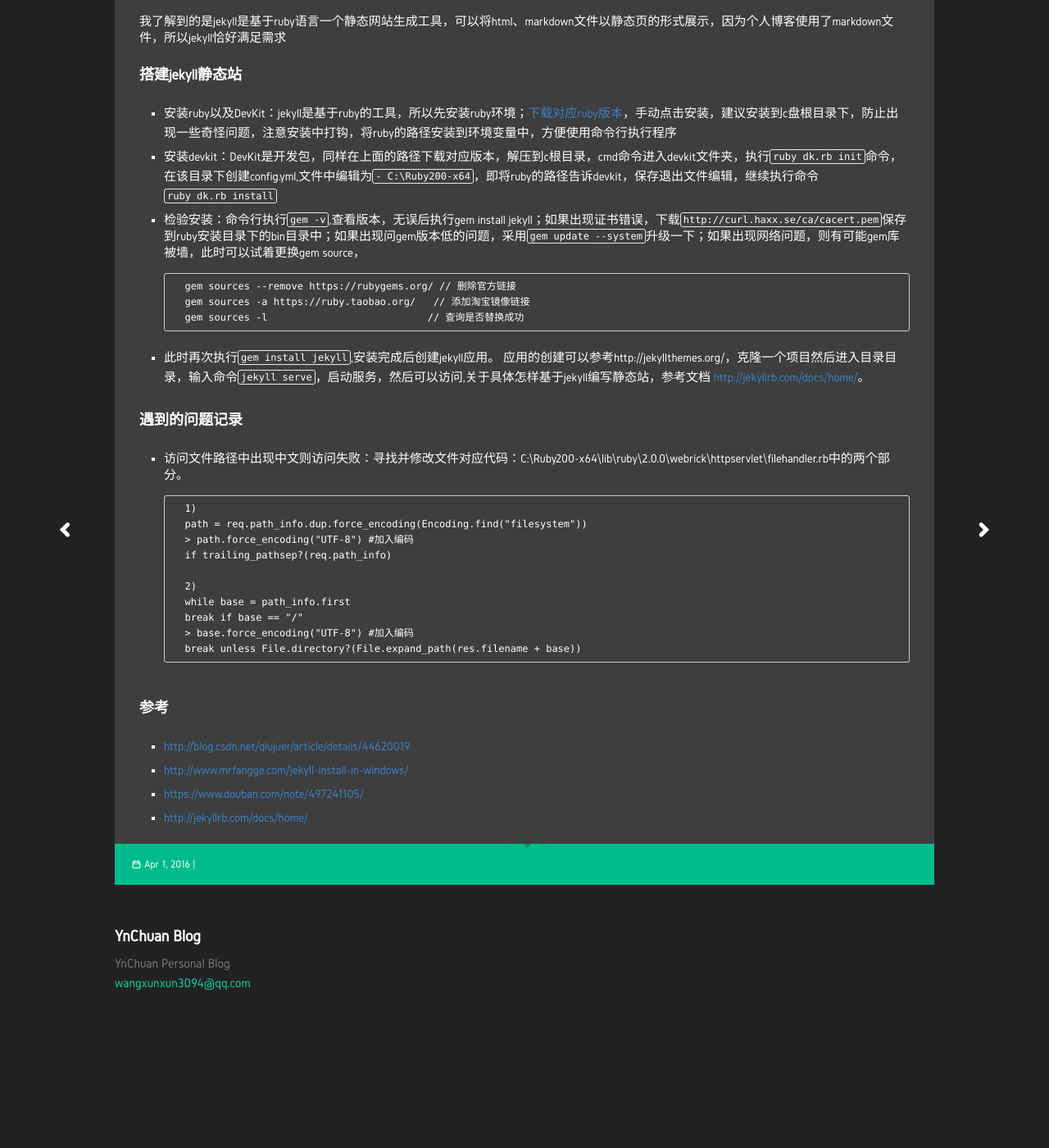
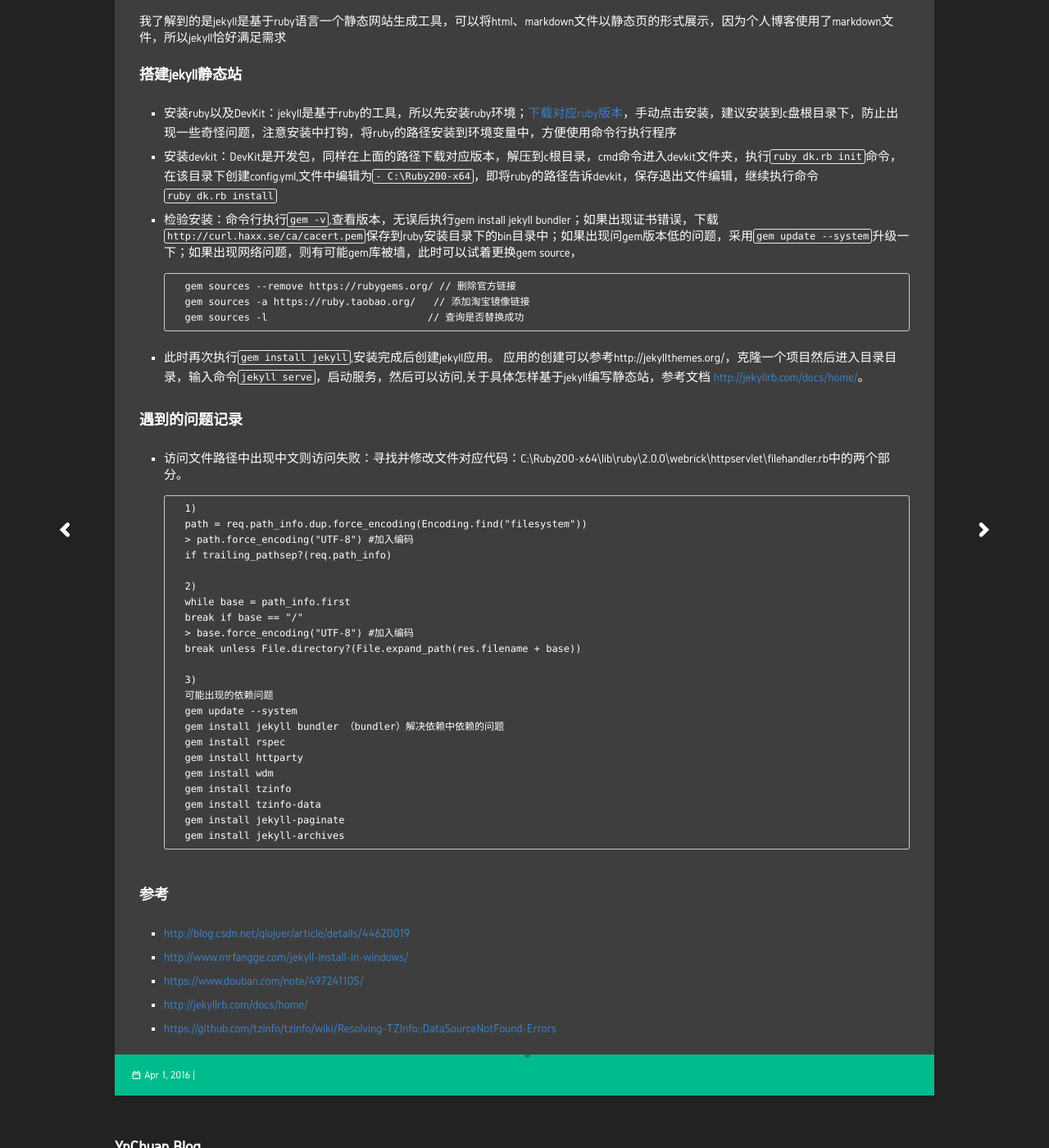
Before and after one commit to ynchuan/blog, a Jekyll site: the page built from _posts/2016-04-01-jekyll-blog-build.md, in a window 1280 px wide and 1400 px high, scrolled down 249 px. Shown: the whole window at 82% size. Built offline with Jekyll 4.4.1, drawn with Linux system fonts in a browser that asks for light colours; comment, search, counter and statistics services are not loaded; before the commit the page ends 1510 px from its top, so only the background shows below that.

```diff
--- a/Gemfile
+++ b/Gemfile
@@ -2,3 +2,4 @@ source 'https://rubygems.org'
 gem 'jekyll'
 gem 'jekyll-paginate'
 gem 'jekyll-archives'
+gem 'tzinfo-data', platforms: [:mingw, :mswin, :x64_mingw]
--- a/_posts/2016-04-01-jekyll-blog-build.md
+++ b/_posts/2016-04-01-jekyll-blog-build.md
@@ -15,7 +15,7 @@ tags:
 ### 搭建jekyll静态站
 - 安装ruby以及DevKit：jekyll是基于ruby的工具，所以先安装ruby环境；[下载对应ruby版本](http://rubyinstaller.org/downloads/)，手动点击安装，建议安装到c盘根目录下，防止出现一些奇怪问题，注意安装中打钩，将ruby的路径安装到环境变量中，方便使用命令行执行程序
 - 安装devkit：DevKit是开发包，同样在上面的路径下载对应版本，解压到c根目录，cmd命令进入devkit文件夹，执行`ruby dk.rb init`命令，在该目录下创建config.yml,文件中编辑为`- C:\Ruby200-x64`，即将ruby的路径告诉devkit，保存退出文件编辑，继续执行命令`ruby dk.rb install`
-- 检验安装：命令行执行`gem -v`,查看版本，无误后执行gem install jekyll；如果出现证书错误，下载`http://curl.haxx.se/ca/cacert.pem`保存到ruby安装目录下的bin目录中；如果出现问gem版本低的问题，采用`gem update --system`升级一下；如果出现网络问题，则有可能gem库被墙，此时可以试着更换gem source，
+- 检验安装：命令行执行`gem -v`,查看版本，无误后执行gem install jekyll bundler；如果出现证书错误，下载`http://curl.haxx.se/ca/cacert.pem`保存到ruby安装目录下的bin目录中；如果出现问gem版本低的问题，采用`gem update --system`升级一下；如果出现网络问题，则有可能gem库被墙，此时可以试着更换gem source，
 
         gem sources --remove https://rubygems.org/ // 删除官方链接
         gem sources -a https://ruby.taobao.org/   // 添加淘宝镜像链接
@@ -39,8 +39,17 @@ tags:
 		> base.force_encoding("UTF-8") #加入编码
 		break unless File.directory?(File.expand_path(res.filename + base))
 
-
-
+        3)
+        可能出现的依赖问题
+        gem update --system
+        gem install jekyll bundler （bundler）解决依赖中依赖的问题
+        gem install rspec
+        gem install httparty
+        gem install wdm
+        gem install tzinfo
+        gem install tzinfo-data
+        gem install jekyll-paginate
+        gem install jekyll-archives
 
 
 ### 参考
@@ -48,3 +57,4 @@ tags:
 - [http://www.mrfangge.com/jekyll-install-in-windows/](http://www.mrfangge.com/jekyll-install-in-windows/)
 - [https://www.douban.com/note/497241105/](https://www.douban.com/note/497241105/)
 - [http://jekyllrb.com/docs/home/](http://jekyllrb.com/docs/home/)
+- [https://github.com/tzinfo/tzinfo/wiki/Resolving-TZInfo::DataSourceNotFound-Errors](https://github.com/tzinfo/tzinfo/wiki/Resolving-TZInfo::DataSourceNotFound-Errors)
```
Also changed, not shown: _posts/summary/2017-02-06-2016-end-summary.md (added, +39 -0 lines), Gemfile.lock (added), _posts/2016-05-05-resume.md (renamed from _posts/王训训-前端开发简历.md).
